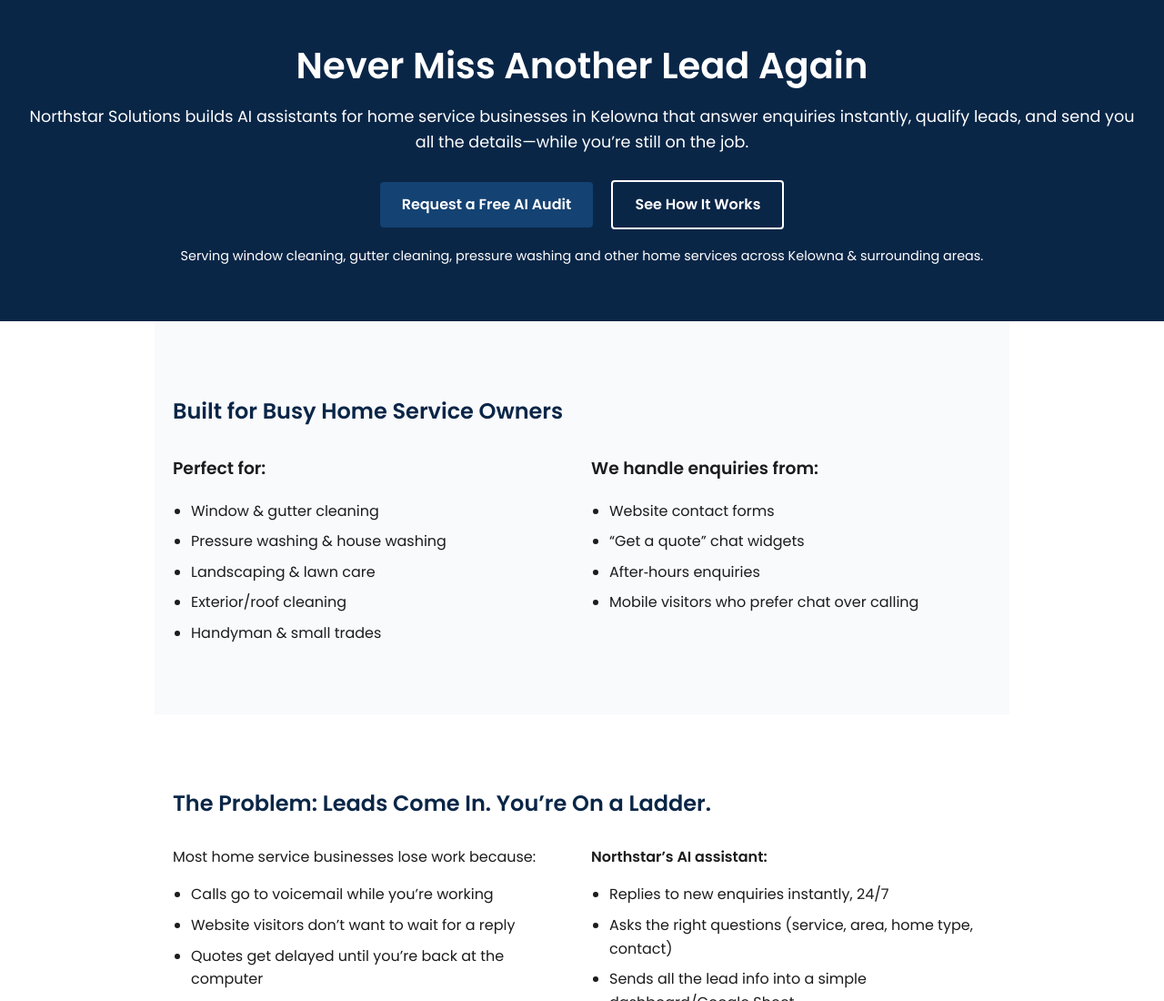
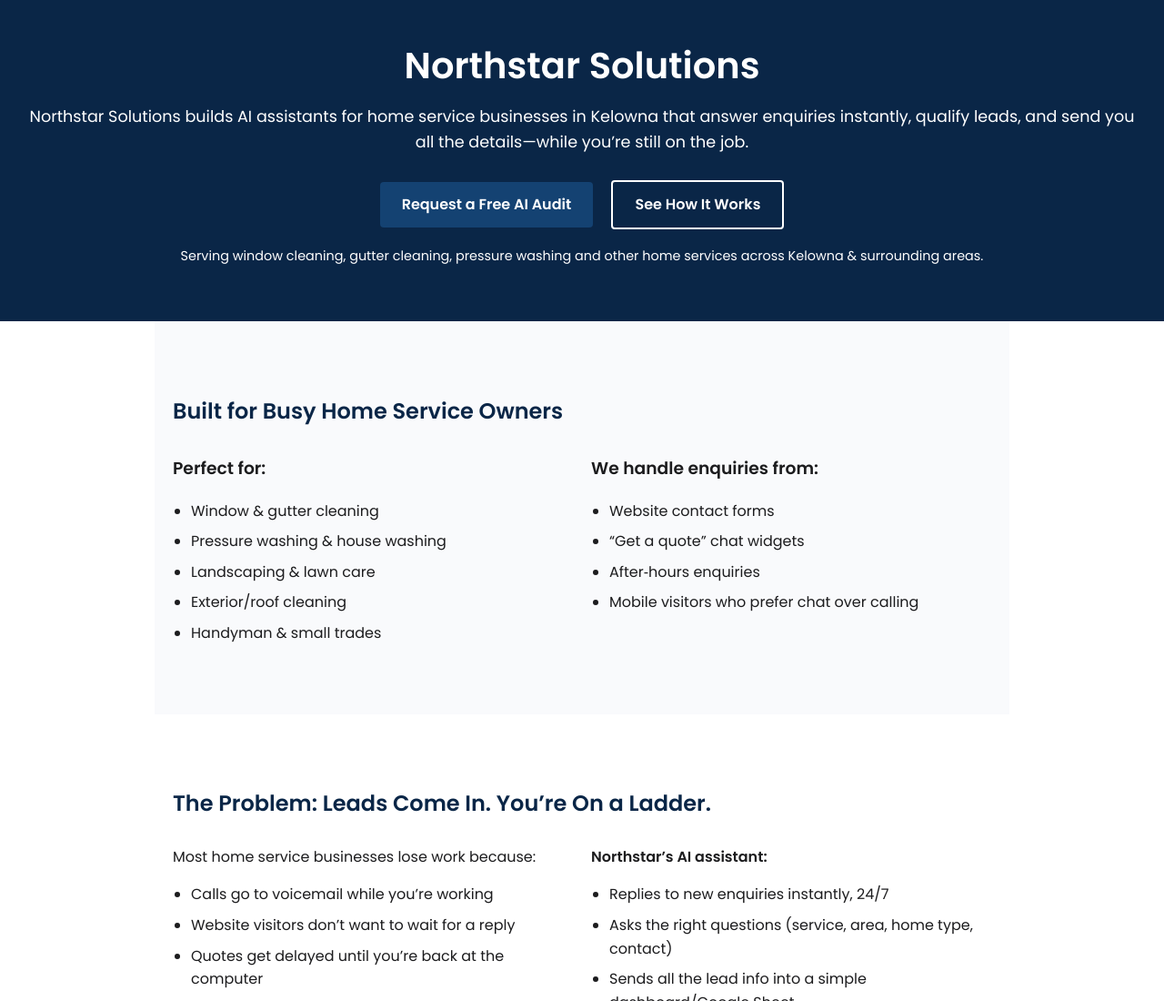
Before and after one commit to ainorthstarsolutions-beep/northstar-landing, a plain HTML site: page index.html in a window 1280 px wide. Shown: the top 1100 px of the page at 91% size. Drawn offline with Linux system fonts and the light colour scheme.

Commit message:
Update hero heading to Northstar Solutions

```diff
--- a/index.html
+++ b/index.html
@@ -126,7 +126,7 @@
 
   <!-- Hero Section -->
   <header>
-    <h1>Never Miss Another Lead Again</h1>
+    <h1>Northstar Solutions</h1>
     <p>Northstar Solutions builds AI assistants for home service businesses in Kelowna that answer enquiries instantly, qualify leads, and send you all the details—while you’re still on the job.</p>
     <!-- Primary call‑to‑action: invite visitors to request a free AI audit instead of a sales call -->
     <a class="btn btn-primary" href="#contact">Request a Free AI Audit</a>
```
